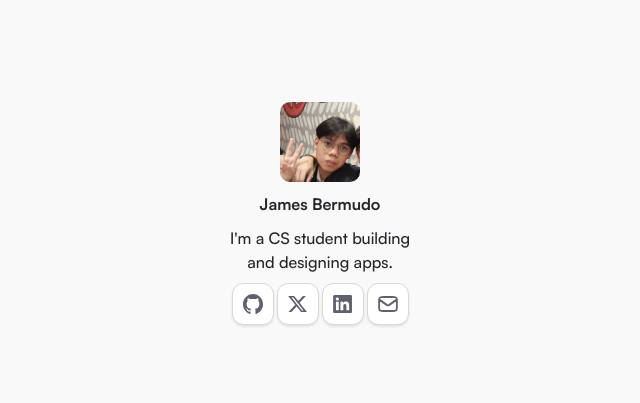
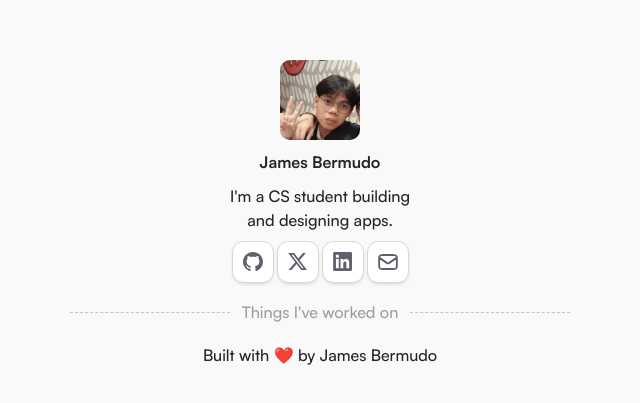
Before and after one commit to jcebermudo/jamesbermudo.com, a Next.js app: page / in a window 1280 px wide. Shown: the part 187-590 px from the top of the page, without its empty margins (320-960 px from the left). Built offline with nearby package versions, Linux system fonts and the light colour scheme.

Commit message:
Refactor homepage layout and animations, adjusting transition durations and styles for improved visual flow and adding new sections for project highlights and author credit.

```diff
--- a/app/page.tsx
+++ b/app/page.tsx
@@ -6,12 +6,12 @@ import { motion } from "motion/react";
 
 export default function Home() {
   return (
-    <div className="w-full h-screen flex flex-col items-center justify-center selection:bg-[#26252A] selection:text-white">
-      <div className="flex flex-col items-center justify-center gap-[10px]">
+    <div className="w-full h-screen flex flex-col items-center justify-center selection:bg-[#26252A] selection:text-white p-[30px]">
+      <div className="flex flex-col items-center justify-center gap-[10px] max-w-[500px] w-full">
         <motion.div
           initial={{ opacity: 0, y: 40, filter: "blur(10px)", scale: 0.9 }}
           animate={{ opacity: 1, y: 0, filter: "blur(0px)", scale: 1 }}
-          transition={{ duration: 0.7, ease: "easeOut" }}
+          transition={{ duration: 0.4, type: "spring", stiffness: 100 }}
         >
           <Image
             className="select-none rounded-[10px]"
@@ -24,7 +24,12 @@ export default function Home() {
         <motion.h1
           initial={{ opacity: 0, y: 40, filter: "blur(10px)", scale: 0.9 }}
           animate={{ opacity: 1, y: 0, filter: "blur(0px)", scale: 1 }}
-          transition={{ duration: 0.7, ease: "easeOut", delay: 0.2 }}
+          transition={{
+            duration: 0.4,
+            type: "spring",
+            stiffness: 100,
+            delay: 0.2,
+          }}
           className="text-[16px] font-bold"
         >
           James Bermudo
@@ -32,19 +37,27 @@ export default function Home() {
         <motion.p
           initial={{ opacity: 0, y: 40, filter: "blur(10px)", scale: 0.9 }}
           animate={{ opacity: 1, y: 0, filter: "blur(0px)", scale: 1 }}
-          transition={{ duration: 0.7, ease: "easeOut", delay: 0.4 }}
+          transition={{
+            duration: 0.4,
+            type: "spring",
+            stiffness: 100,
+            delay: 0.4,
+          }}
           className="text-[16px] font-medium max-w-[200px] text-center"
         >
           I'm a CS student building and designing apps.
         </motion.p>
-        <div
-
-          className="flex flex-row gap-[5px]"
-        >
+        <div className="flex flex-row gap-[5px]">
           <motion.div
             initial={{ opacity: 0, y: 40, filter: "blur(10px)", scale: 0.9 }}
             animate={{ opacity: 1, y: 0, filter: "blur(0px)", scale: 1 }}
-          transition={{ duration: 0.7, ease: "easeOut", delay: 0.6 }}>
+            transition={{
+              duration: 0.4,
+              type: "spring",
+              stiffness: 100,
+              delay: 0.6,
+            }}
+          >
             <Link
               href="https://github.com/jcebermudo"
               target="_blank"
@@ -62,7 +75,13 @@ export default function Home() {
           <motion.div
             initial={{ opacity: 0, y: 40, filter: "blur(10px)", scale: 0.9 }}
             animate={{ opacity: 1, y: 0, filter: "blur(0px)", scale: 1 }}
-          transition={{ duration: 0.7, ease: "easeOut", delay: 0.7 }}>
+            transition={{
+              duration: 0.4,
+              type: "spring",
+              stiffness: 100,
+              delay: 0.7,
+            }}
+          >
             <Link
               href="https://x.com/jcebermudo"
               target="_blank"
@@ -80,7 +99,13 @@ export default function Home() {
           <motion.div
             initial={{ opacity: 0, y: 40, filter: "blur(10px)", scale: 0.9 }}
             animate={{ opacity: 1, y: 0, filter: "blur(0px)", scale: 1 }}
-          transition={{ duration: 0.7, ease: "easeOut", delay: 0.8 }}>
+            transition={{
+              duration: 0.4,
+              type: "spring",
+              stiffness: 100,
+              delay: 0.8,
+            }}
+          >
             <Link
               href="https://www.linkedin.com/in/jcebermudo/"
               target="_blank"
@@ -98,7 +123,13 @@ export default function Home() {
           <motion.div
             initial={{ opacity: 0, y: 40, filter: "blur(10px)", scale: 0.9 }}
             animate={{ opacity: 1, y: 0, filter: "blur(0px)", scale: 1 }}
-          transition={{ duration: 0.7, ease: "easeOut", delay: 0.9 }}>
+            transition={{
+              duration: 0.4,
+              type: "spring",
+              stiffness: 100,
+              delay: 0.9,
+            }}
+          >
             <Link
               href="mailto:jcebermudo@gmail.com"
               target="_blank"
@@ -114,6 +145,38 @@ export default function Home() {
             </Link>
           </motion.div>
         </div>
+        <motion.div
+          initial={{ opacity: 0, y: 40, filter: "blur(10px)", scale: 0.9 }}
+          animate={{ opacity: 1, y: 0, filter: "blur(0px)", scale: 1 }}
+          transition={{
+            duration: 0.4,
+            type: "spring",
+            stiffness: 100,
+            delay: 1,
+          }}
+          className="w-full flex flex-row gap-[10px] items-center justify-center">
+          <hr className="w-full border-t-[1px] border-dashed border-[#C3C3C3] my-[20px]" />
+          <p className="select-none text-[16px] w-full text-center font-medium text-[#9F9F9F]">
+            Things I've worked on
+          </p>
+          <hr className="w-full border-t-[1px] border-dashed border-[#C3C3C3] my-[20px]" />
+        </motion.div>
+        <motion.div
+          initial={{ opacity: 0, y: 40, filter: "blur(10px)", scale: 0.9 }}
+          animate={{ opacity: 1, y: 0, filter: "blur(0px)", scale: 1 }}
+          transition={{
+            duration: 0.4,
+            type: "spring",
+            stiffness: 100,
+            delay: 1.1,
+          }}
+          className="w-full flex flex-row gap-[10px] items-center justify-center">
+          <div className="w-full flex flex-row gap-[10px] items-center justify-center">
+            <p className="text-[16px] font-medium">
+              Built with ❤️ by James Bermudo
+            </p>
+          </div>
+        </motion.div>
       </div>
     </div>
   );
```
Lines whose indentation alone changed are shown as unchanged.
